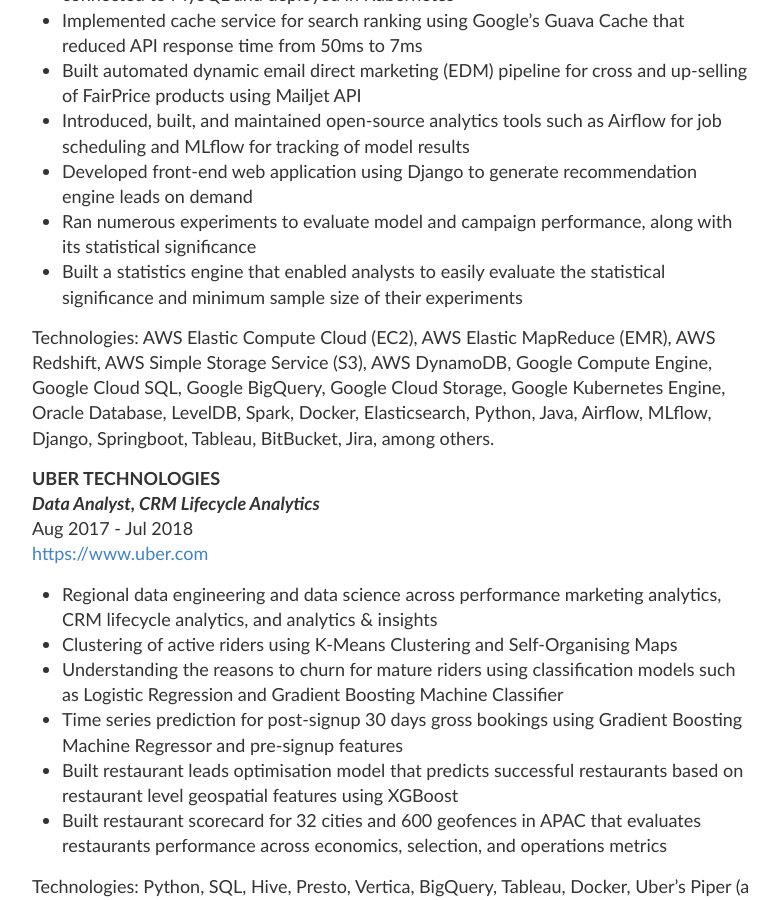
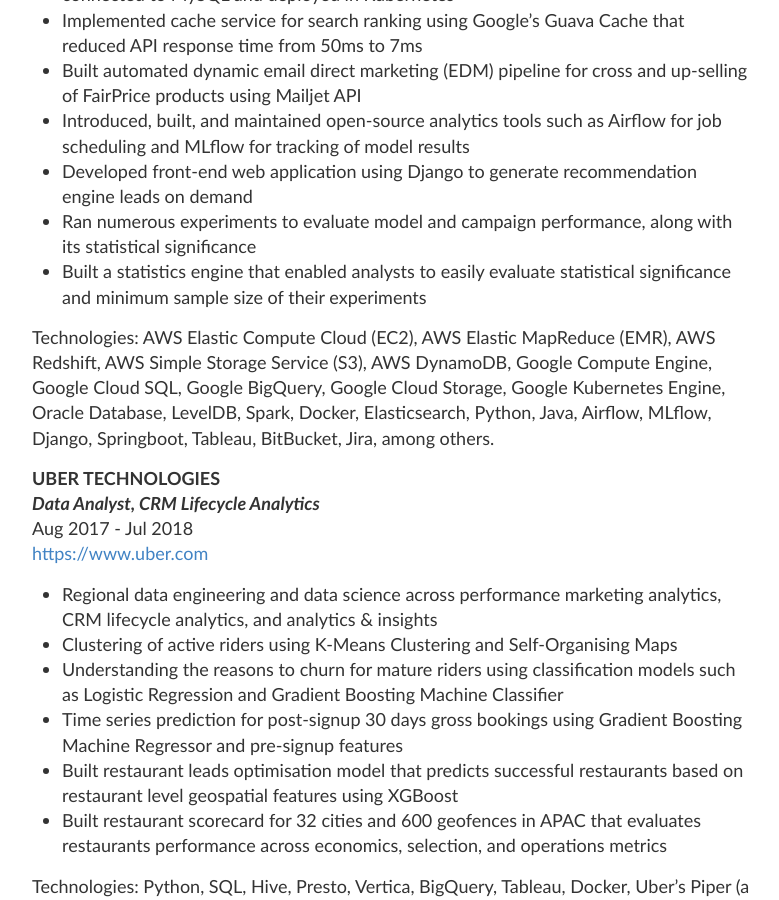
Before and after one commit to wngaw/wngaw.github.io, a Jekyll site: the page built from resume.md, in a window 1280 px wide and 900 px high, scrolled down 694 px. Shown: the whole window, without its empty margins (248-1027 px from the left). Built offline with Jekyll 4.4.1, drawn with Linux system fonts in a browser that asks for light colours.

Commit message:
update resume

```diff
--- a/resume.md
+++ b/resume.md
@@ -20,7 +20,7 @@
 - Introduced, built, and maintained open-source analytics tools such as Airflow for job scheduling and MLflow for tracking of model results
 - Developed front-end web application using Django to generate recommendation engine leads on demand
 - Ran numerous experiments to evaluate model and campaign performance, along with its statistical significance
-- Built a statistics engine that enabled analysts to easily evaluate the statistical significance and minimum sample size of their experiments
+- Built a statistics engine that enabled analysts to easily evaluate statistical significance and minimum sample size of their experiments
 
 Technologies: AWS Elastic Compute Cloud (EC2), AWS Elastic MapReduce (EMR), AWS Redshift, AWS Simple Storage Service (S3), AWS DynamoDB, Google Compute Engine, Google Cloud SQL, Google BigQuery, Google Cloud Storage, Google Kubernetes Engine, Oracle Database, LevelDB, Spark, Docker, Elasticsearch, Python, Java, Airflow, MLflow, Django, Springboot, Tableau, BitBucket, Jira, among others.
 
```
